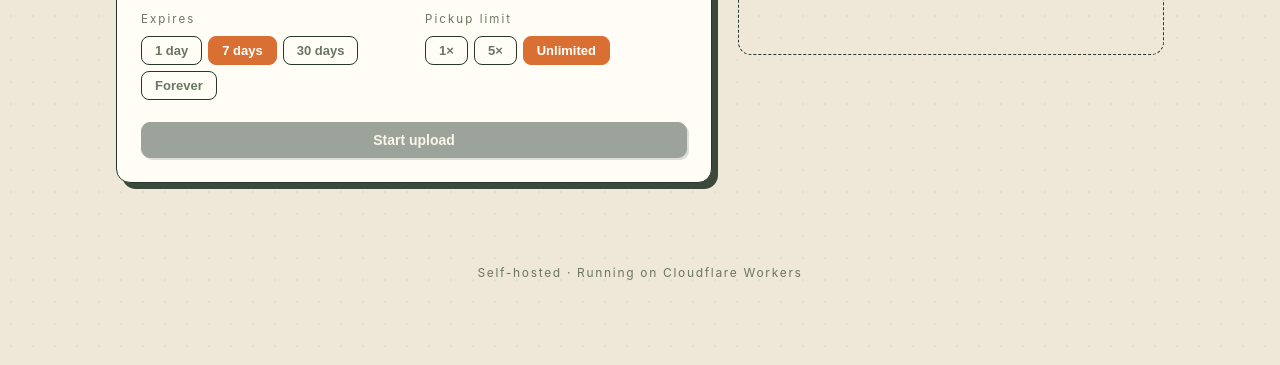
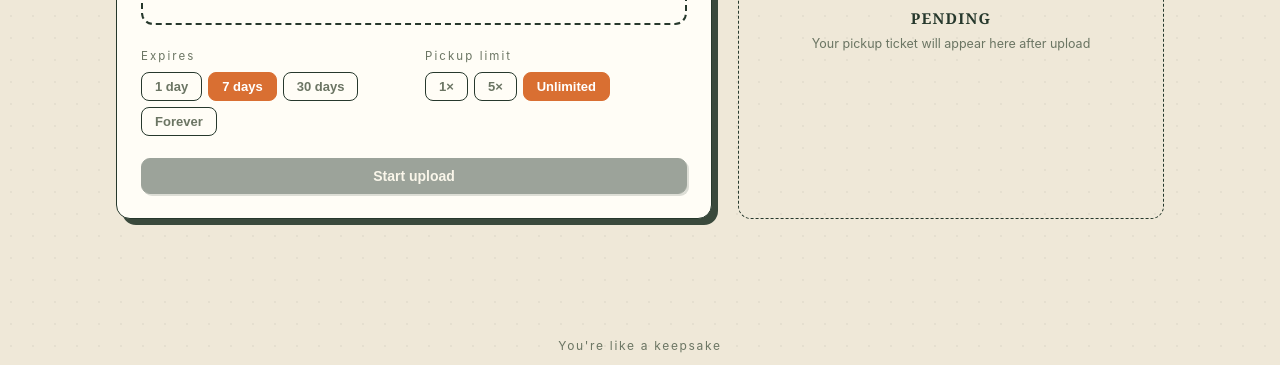
Before and after one commit to Billy775326/file-relay, a website with bundled scripts: page public/index.html in a window 1280 px wide. Shown: the part 435-800 px from the top of the page. Built offline with nearby package versions, Linux system fonts and the light colour scheme; files whose address does not match are found by name.

Commit message:
fix(ui): 粘底页脚 + 双栏齐底 + 首屏垂直居中,页脚文案固化「你像个纪念品」
- body 纵向 flex + main flex:1 + .foot margin-top:auto:内容不足一屏时页脚贴视口底
- main:has(>.send-grid) 垂直居中柜台区,超出一屏自动退化顶对齐
- send-grid align-items:stretch + send-side flex 栏 + placeholder flex:1:空态右栏与表单卡齐底
- 移除失效的 sticky 右栏(stretch 下两栏永远同高)
- topbar/container 补 width:100%:flex 列内 auto margin 条目会收缩到内容宽
- foot 键改为「你像个纪念品」(zh/en),三页静态兜底同步,重粘贴部署不再被覆盖

```diff
--- a/public/index.html
+++ b/public/index.html
@@ -100,7 +100,7 @@
   </div>
 </main>
 
-<footer class="foot" data-i18n="foot">自托管 · 运行于 Cloudflare Workers</footer>
+<footer class="foot" data-i18n="foot">你像个纪念品</footer>
 
 <script src="/js/vendor/qrcode.js"></script>
 <script type="module" src="/js/index.js"></script>
--- a/public/js/i18n.js
+++ b/public/js/i18n.js
@@ -20,7 +20,7 @@ const DICT = {
     'nav.send': '发送',
     'nav.theme': '切换主题',
     'nav.lang': '切换语言',
-    'foot': '自托管 · 运行于 Cloudflare Workers',
+    'foot': '你像个纪念品',
 
     'tab.file': '发文件',
     'tab.text': '发文本',
@@ -157,7 +157,7 @@ const DICT = {
     'nav.send': 'Send',
     'nav.theme': 'Toggle theme',
     'nav.lang': 'Switch language',
-    'foot': 'Self-hosted · Running on Cloudflare Workers',
+    'foot': "You're like a keepsake",
 
     'tab.file': 'Send file',
     'tab.text': 'Send text',
--- a/public/style.css
+++ b/public/style.css
@@ -69,6 +69,9 @@ body {
   line-height: 1.6;
   color: var(--ink);
   min-height: 100vh;
+  /* 纵向 flex 骨架:main 吃掉剩余高度,页脚贴视口底 */
+  display: flex;
+  flex-direction: column;
   background:
     radial-gradient(var(--dots) 1px, transparent 1px) 0 0 / 22px 22px,
     var(--bag);
@@ -90,6 +93,7 @@ body {
   align-items: center;
   justify-content: space-between;
   padding: 22px 20px 14px;
+  width: 100%; /* body 改纵向 flex 后,auto margin 条目会收缩到内容宽,显式拉满再由 max-width 收口 */
   max-width: 720px;
   margin: 0 auto 26px;
   border-bottom: 3px double var(--line);
@@ -119,7 +123,7 @@ body {
 .actions { display: flex; align-items: center; gap: 8px; }
 
 /* ============ 布局 ============ */
-.container { max-width: 720px; margin: 0 auto; padding: 8px 16px 48px; }
+.container { width: 100%; max-width: 720px; margin: 0 auto; padding: 8px 16px 48px; }
 .container.wide { max-width: 1080px; }
 .container.narrow { max-width: 460px; }
 .card {
@@ -134,7 +138,10 @@ body {
 .muted { color: var(--muted); }
 .row-between { display: flex; align-items: center; justify-content: space-between; gap: 8px; margin-top: 8px; }
 
+main { flex: 1 0 auto; } /* 撑满视口剩余高度,把页脚推到底 */
+/* 兜底:即使 main 没撑开(异常页面)也把页脚推到底 */
 .foot {
+  margin-top: auto;
   text-align: center;
   color: var(--muted);
   font-size: 12px;
@@ -143,13 +150,15 @@ body {
 }
 
 /* ============ 发送页:柜台双栏(左寄件单 / 右回执常驻) ============ */
+/* 内容不足一屏时柜台上/下留白均衡;超出一屏时 main 高度=内容高,自动退化为顶对齐 */
+main:has(> .send-grid) { display: flex; flex-direction: column; justify-content: center; }
 .send-grid {
   display: grid;
   grid-template-columns: 1.4fr 1fr;
   gap: 26px;
-  align-items: start;
+  align-items: stretch; /* 两栏同高:空态时右栏占位撑到与表单卡齐底 */
 }
-.form-card { margin-bottom: 0; }
+.form-card { margin-bottom: 0; align-self: start; } /* 表单卡保持自然高,不被拉伸 */
 .card-cap, .side-cap {
   display: flex;
   justify-content: space-between;
@@ -166,7 +175,8 @@ body {
   letter-spacing: 0.08em;
   font-size: 12.5px;
 }
-.send-side { position: sticky; top: 24px; min-width: 0; }
+/* 右栏随行高拉伸:sticky 在 stretch 下不再生效(两栏永远同高,无可粘滞余量),改为 flex 纵向栏 */
+.send-side { display: flex; flex-direction: column; min-width: 0; }
 .send-side .results { margin-top: 0; }
 /* 回执空态:待出票邮戳 */
 .result-placeholder {
@@ -174,6 +184,7 @@ body {
   border-radius: 13px;
   padding: 38px 20px;
   min-height: 340px; /* 与左栏表单卡视觉平衡 */
+  flex: 1; /* 右栏被拉伸时占位随之长高,底边与表单卡对齐 */
   display: flex;
   flex-direction: column;
   justify-content: center;
@@ -597,7 +608,6 @@ td.wrap { white-space: normal; min-width: 140px; max-width: 260px; overflow: hid
 /* 双栏并回单栏:右栏回到表单下方,空态占位隐藏 */
 @media (max-width: 880px) {
   .send-grid { grid-template-columns: 1fr; gap: 18px; }
-  .send-side { position: static; }
   .send-side .side-cap, .result-placeholder { display: none; }
 }
 @media (max-width: 640px) {
```
Also changed, not shown: public/404.html (+1 -1 lines), public/pickup.html (+1 -1 lines), dist/worker.js.
